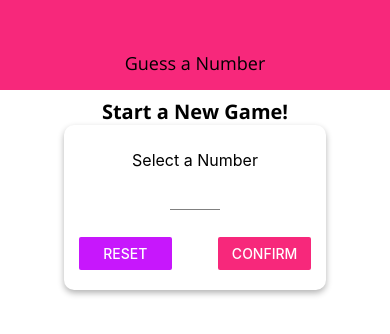
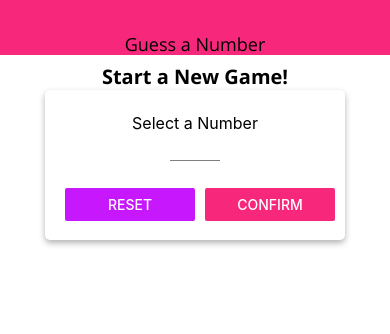
Before and after one commit to kscheltema/react_native_course_game_app, a React Native app: screen / in a window 390 px wide. Shown: the top 334 px of the page. Built offline with nearby package versions, Linux system fonts and the light colour scheme.

Commit message:
dynamic style changes

```diff
--- a/components/Card.js
+++ b/components/Card.js
@@ -1,5 +1,5 @@
 import React from "react";
-import { View, StyleSheet } from "react-native";
+import { View, StyleSheet, Dimensions } from "react-native";
 
 const Card = (props) => {
   return (
@@ -16,7 +16,7 @@ const styles = StyleSheet.create({
     backgroundColor: "#fff",
     elevation: 10,
     padding: 10,
-    borderRadius: 10,
+    borderRadius: Dimensions.get("screen").height > 500 ? 5 : 10,
   },
 });
 
--- a/components/Header.js
+++ b/components/Header.js
@@ -1,5 +1,5 @@
 import React from "react";
-import { View, Text, StyleSheet } from "react-native";
+import { View, Text, StyleSheet, Dimensions } from "react-native";
 import Colors from "../constants/Colors";
 
 const Header = (props) => {
@@ -13,11 +13,13 @@ const Header = (props) => {
 const styles = StyleSheet.create({
   header: {
     width: "100%",
-    height: 90,
+    height: Dimensions.get("screen").height > 500 ? 55 : 90,
     paddingTop: 36,
+    paddingBottom: 3,
     backgroundColor: Colors.primary,
+    justifyContent:
+      Dimensions.get("screen").height > 500 ? "center" : "flex-end",
     alignItems: "center",
-    justifyContent: "center",
   },
   headerTitle: {
     color: Colors.text,
--- a/components/MainButton.js
+++ b/components/MainButton.js
@@ -1,12 +1,23 @@
 import React from "react";
-import { View, TouchableOpacity, Text, StyleSheet } from "react-native";
+import {
+  View,
+  TouchableOpacity,
+  Text,
+  StyleSheet,
+  Dimensions,
+} from "react-native";
 import Colors from "../constants/Colors";
 
 const MainButton = (props) => {
+  const screenWidth = Dimensions.get("window").width;
   return (
     <TouchableOpacity activeOpacity={0.6} onPress={props.onPress}>
-      <View style={styles.button}>
-        <Text style={styles.buttonText}>{props.children}</Text>
+      <View style={screenWidth > 400 ? styles.button : styles.buttonSmall}>
+        <Text
+          style={screenWidth > 400 ? styles.buttonText : styles.buttonTextSmall}
+        >
+          {props.children}
+        </Text>
       </View>
     </TouchableOpacity>
   );
@@ -18,7 +29,14 @@ const styles = StyleSheet.create({
     paddingVertical: 10,
     paddingHorizontal: 30,
     borderRadius: 25,
-    marginTop: 20,
+    marginTop: 10,
+  },
+  buttonSmall: {
+    backgroundColor: Colors.primary,
+    paddingVertical: 5,
+    paddingHorizontal: 20,
+    borderRadius: 25,
+    marginTop: 10,
   },
   buttonText: {
     color: "#fff",
@@ -26,6 +44,12 @@ const styles = StyleSheet.create({
     fontSize: 18,
     textAlign: "center",
   },
+  buttonTextSmall: {
+    color: "#fff",
+    fontFamily: "open-sans-bold",
+    fontSize: 12,
+    textAlign: "center",
+  },
 });
 
 export default MainButton;
--- a/components/NumberContainer.js
+++ b/components/NumberContainer.js
@@ -1,5 +1,5 @@
 import React from "react";
-import { View, Text, StyleSheet } from "react-native";
+import { View, Text, StyleSheet, Dimensions } from "react-native";
 import Colors from "../constants/Colors";
 
 const NumberContainer = (props) => {
@@ -15,9 +15,9 @@ const styles = StyleSheet.create({
     borderWidth: 3.5,
     borderColor: Colors.accent,
     backgroundColor: Colors.accent,
-    padding: 10,
+    padding: Dimensions.get("screen").height > 500 ? 2 : 10,
     borderRadius: 10,
-    margin: 15,
+    margin: Dimensions.get("screen").height > 500 ? 3 : 15,
     alignItems: "center",
     justifyContent: "center",
   },
--- a/screens/StartScreen.js
+++ b/screens/StartScreen.js
@@ -7,6 +7,7 @@ import {
   Keyboard,
   Button,
   Alert,
+  Dimensions,
 } from "react-native";
 import Icon from "react-native-vector-icons/MaterialIcons";
 import Colors from "../constants/Colors";
@@ -114,8 +115,10 @@ const styles = StyleSheet.create({
     marginTop: 15,
   },
   inputCard: {
-    width: 300,
-    maxWidth: "70%",
+    height: Dimensions.get("screen").height > 500 ? 150 : "40%",
+    width: "80%",
+    minWidth: 300,
+    maxWidth: "95%",
     alignItems: "center",
     justifyContent: "center",
   },
@@ -132,8 +135,9 @@ const styles = StyleSheet.create({
     justifyContent: "space-around",
   },
   buttonSize: {
-    width: "40%",
+    width: Dimensions.get("window").width / 3,
     paddingTop: 17,
+    marginHorizontal: 5,
   },
   mainButtonContainer: {
     paddingLeft: 20,
@@ -144,7 +148,7 @@ const styles = StyleSheet.create({
     textAlign: "center",
   },
   summaryCard: {
-    margin: 20,
+    margin: Dimensions.get("screen").height > 500 ? 5 : 20,
     width: "80%",
     alignItems: "center",
   },
```
